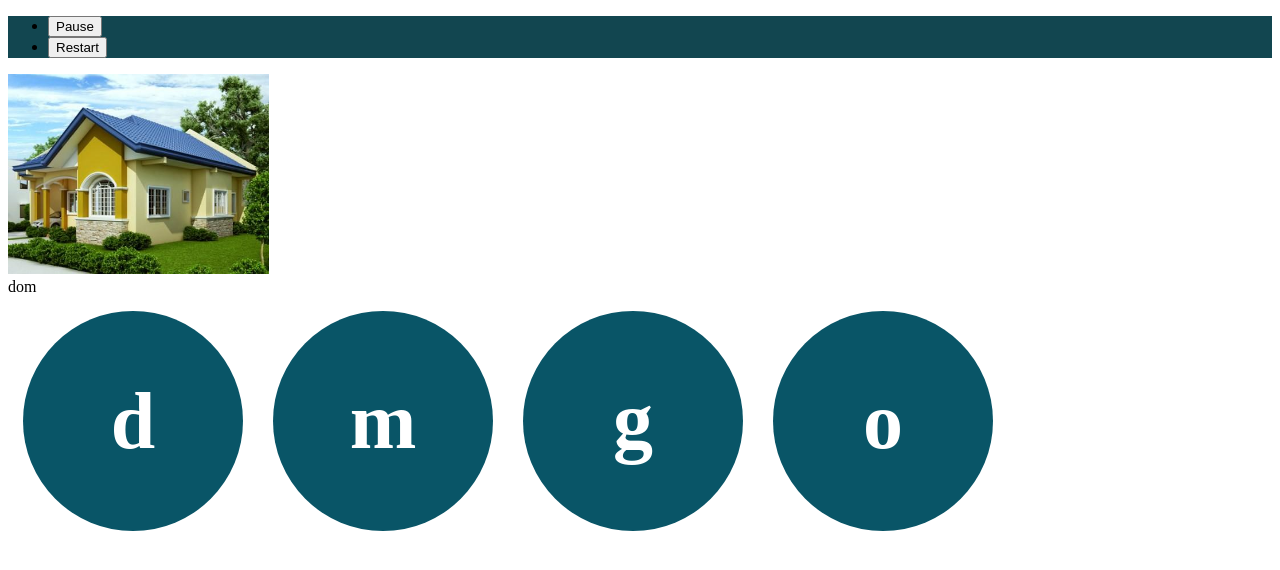
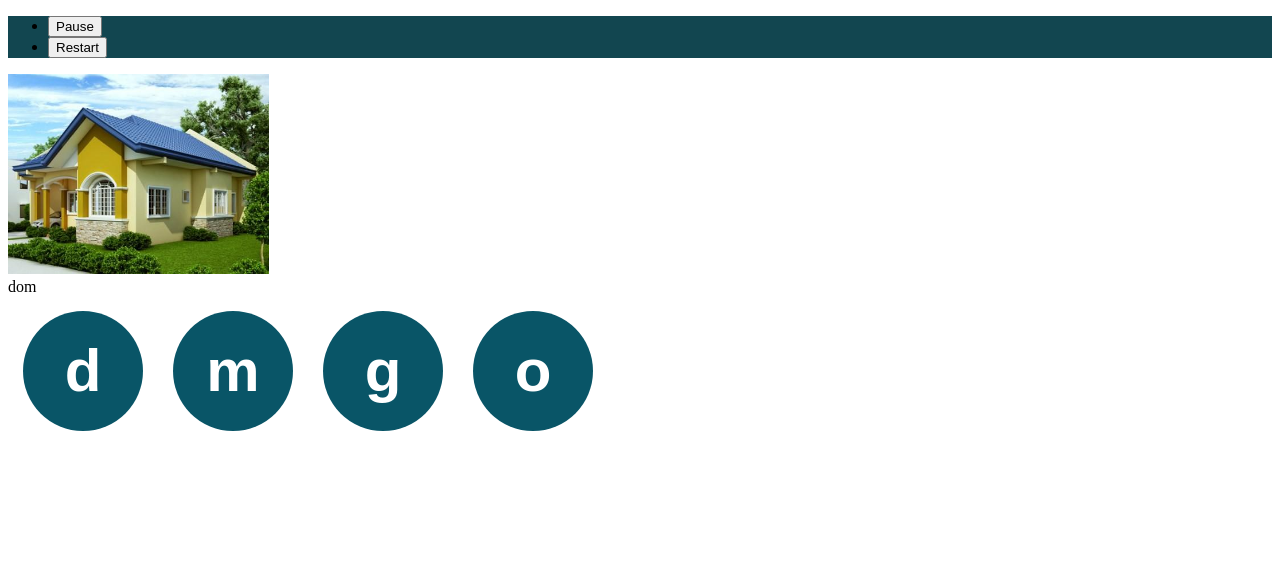
Before and after one commit to Ranyrety/word-game, a React (Create React App) app: page / in a window 1280 px wide. Both pictures are taken after a click on the button "New Game". Shown: the top 570 px of the page. Built offline with nearby package versions, Linux system fonts and the light colour scheme.

Commit message:
styles for Letter

```diff
--- /dev/null
+++ b/src/Letter.css
@@ -0,0 +1,16 @@
+.letter {
+  line-height: 100px;
+  width: 100px;
+  height: 100px;
+  color: #ffffff;
+  font-family: sans-serif;
+  font-size: 60px;
+  font-weight: bold;
+  text-align: center;
+  vertical-align: middle;
+  padding: 10px;
+  display: inline-block;
+  margin: 15px;
+  border: 1px;
+  border-radius: 200px
+}
--- a/src/Letter.jsx
+++ b/src/Letter.jsx
@@ -1,4 +1,5 @@
 import React from 'react'
+import './Letter.css'
 
 class Letter extends React.Component {
   constructor(props) {
@@ -29,24 +30,11 @@ class Letter extends React.Component {
       bgColor = "#395501"
     }
     let style = {
-      width: "200px",
-      height: "200px",
-      backgroundColor: bgColor,
-      color: "#ffffff",
-      fontSize: 80,
-      fontWeight: "bold",
-      textAlign: "center",
-      lineHeight: "200px",
-      verticalAlign: "middle",
-      padding: 10,
-      display: "inline-block",
-      margin: 15,
-      border: 1,
-      borderRadius: "200px"
+      backgroundColor: bgColor
     };
 
     return (
-      <div id={this.props.id} style={style} onClick={this.props.onClicked}>{this.props.letter}</div>
+      <div className="letter" id={this.props.id} style={style} onClick={this.props.onClicked}>{this.props.letter}</div>
     );
   }
 }
```
